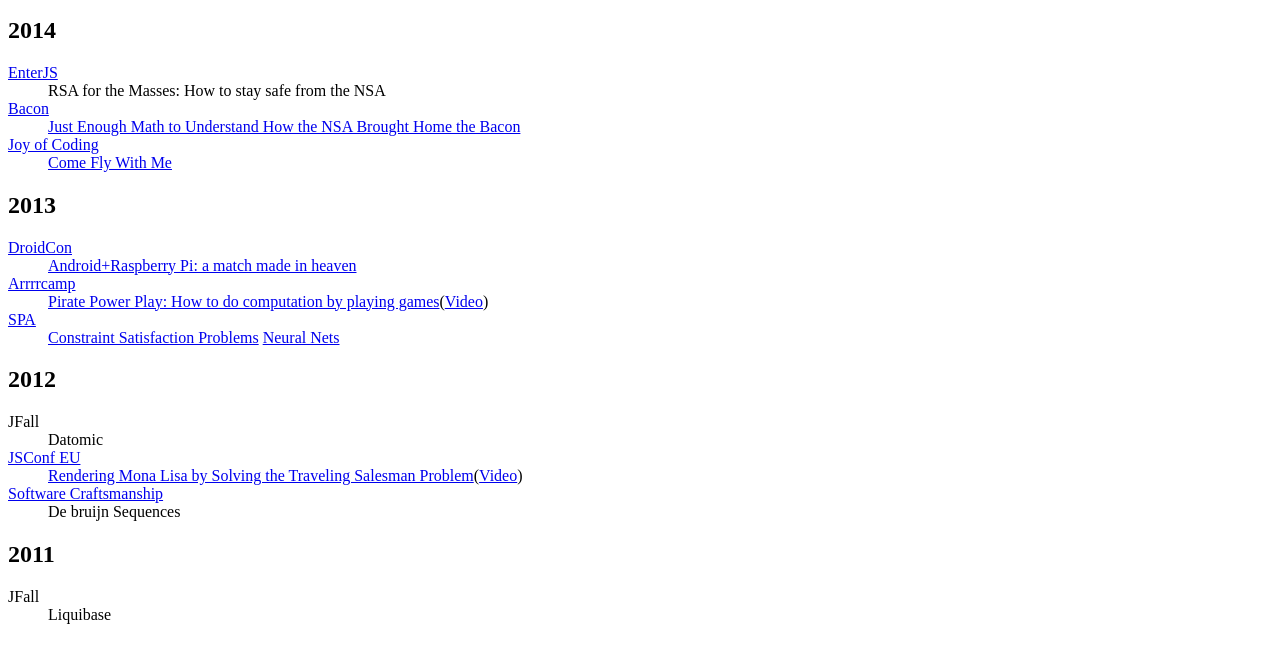
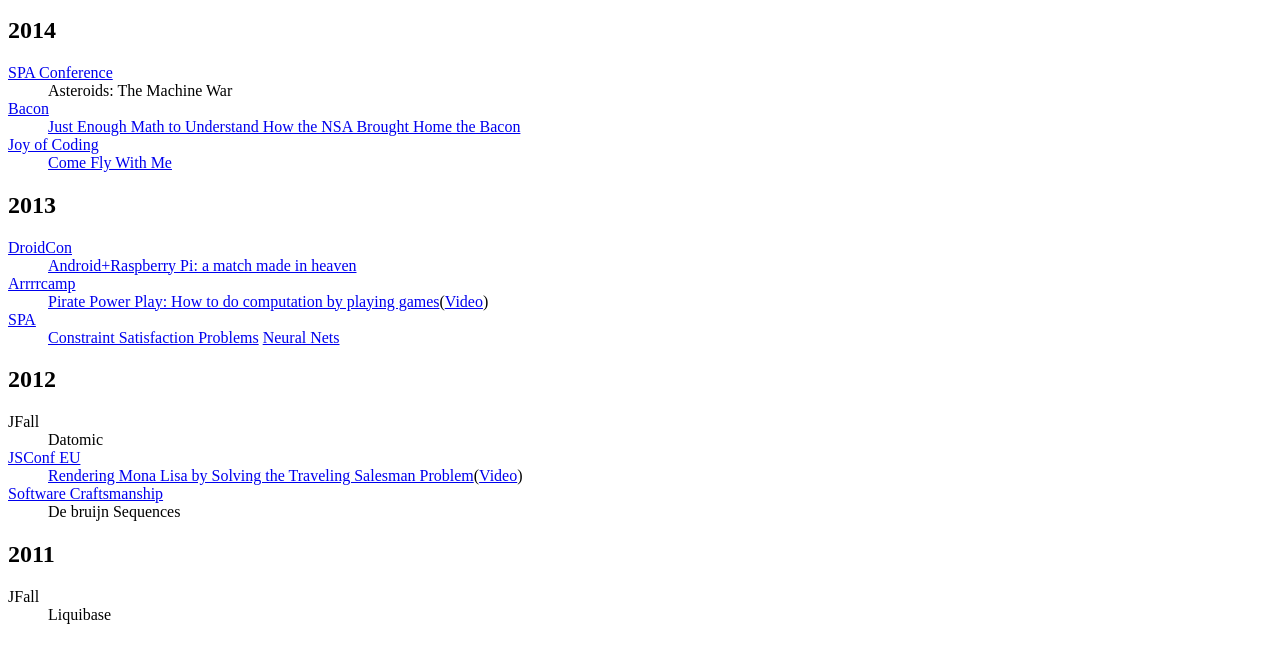
Before and after one commit to dvberkelnl/default, a plain HTML site: page talks/index.html in a window 1280 px wide. Shown: the part 137-800 px from the top of the page. Drawn offline with Linux system fonts and the light colour scheme.

Commit message:
change react.js to spa

```diff
--- a/talks/index.html
+++ b/talks/index.html
@@ -17,8 +17,8 @@
         </dl>
         <h2>2014</h2>
         <dl>
-            <dt><a href="http://www.enterjs.de">EnterJS</a></dt>
-            <dd>RSA for the Masses: How to stay safe from the NSA</dd>
+            <dt><a href="http://www.spaconference.org/spa2014/">SPA Conference</a></dt>
+            <dd>Asteroids: The Machine War</dd>
             <dt><a href="http://devslovebacon.com">Bacon</a></dt>
             <dd><a href="http://devslovebacon.com/conferences/bacon-2014/just-enough-math-to-understand-how-the-nsa-brought-home-the-bacon">Just Enough Math to Understand How the NSA Brought Home the Bacon</a></dd>
             <dt><a href="http://joyofcoding.org">Joy of Coding</a></dt>
```
